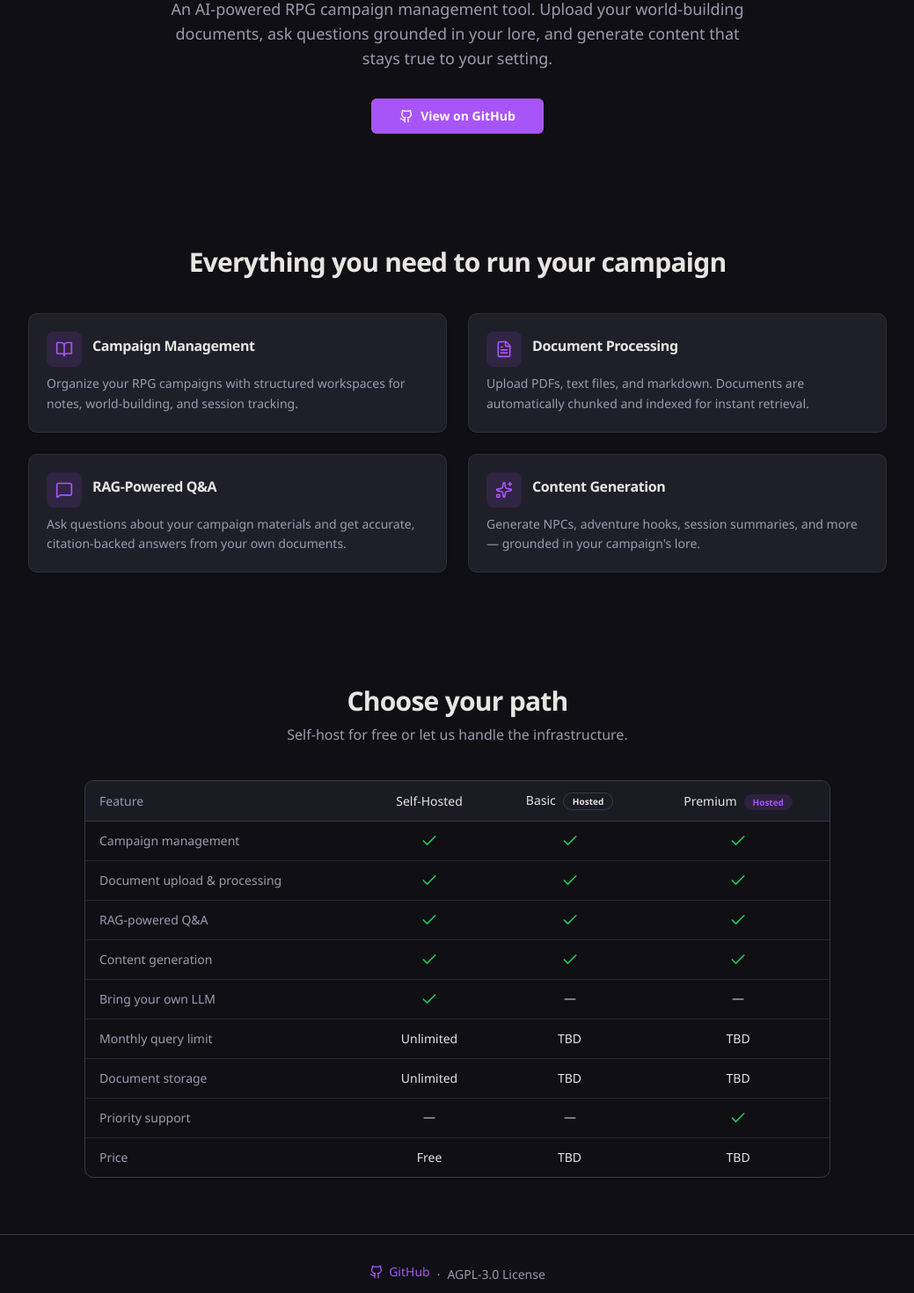
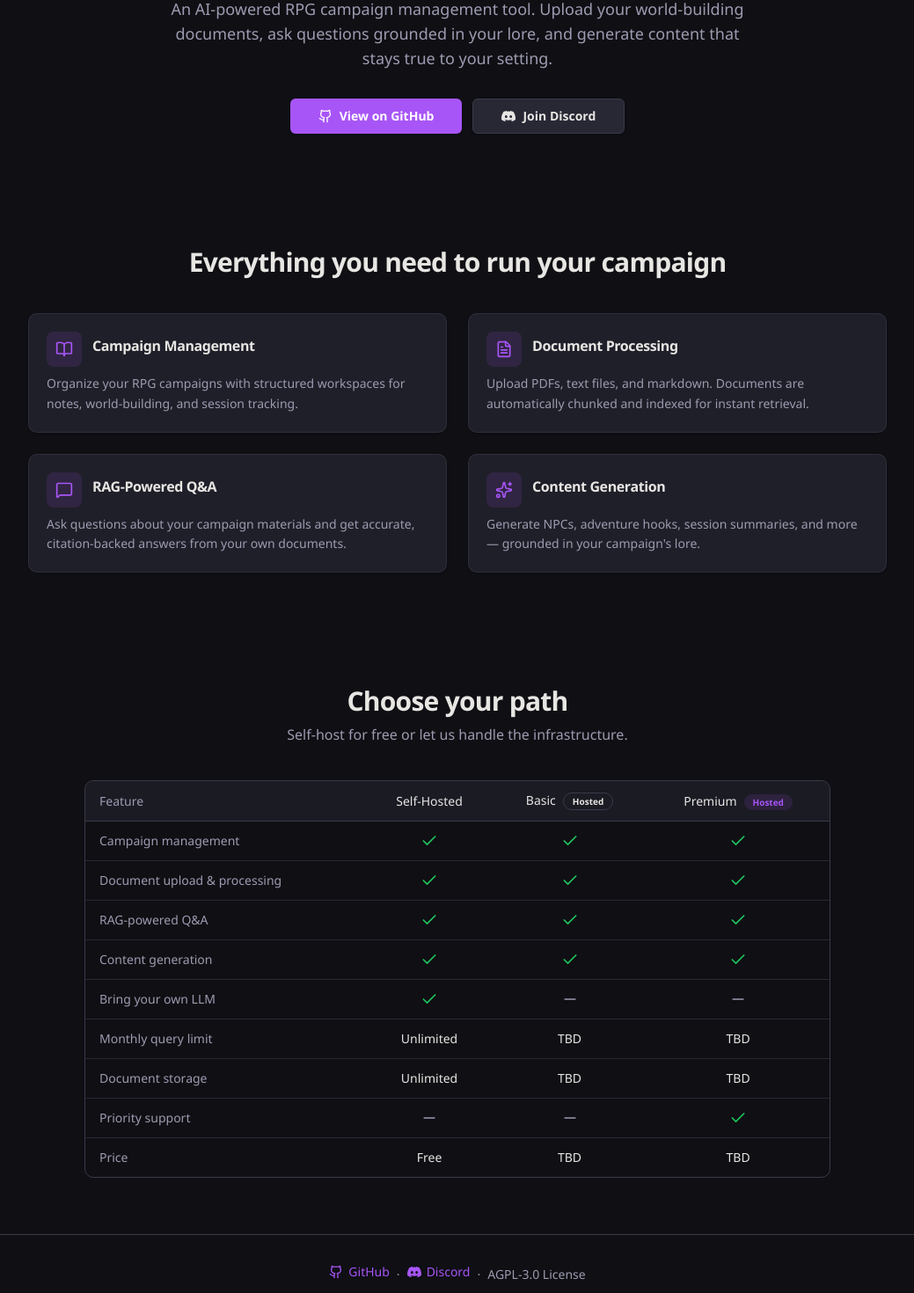
Before and after one commit to juggler434/gm_assistant, a React (Vite) app in the folder client/: page / in a window 1280 px wide. Shown: the part 220-1690 px from the top of the page at 88% size, without its empty margins (120-1159 px from the left). Built offline with nearby package versions, Linux system fonts and the light colour scheme; no server answers.

Commit message:
feat: add Discord invite link to landing page

```diff
--- a/client/src/pages/landing.tsx
+++ b/client/src/pages/landing.tsx
@@ -77,6 +77,14 @@
             <a href="https://github.com/juggler434/gm_assistant" target="_blank" rel="noopener noreferrer">
               <Github className="size-5" />
               View on GitHub
+            </a>
+          </Button>
+          <Button asChild size="lg" variant="outline">
+            <a href="https://discord.gg/bgkqExb5" target="_blank" rel="noopener noreferrer">
+              <svg className="size-5" viewBox="0 0 24 24" fill="currentColor">
+                <path d="M20.317 4.37a19.791 19.791 0 0 0-4.885-1.515.074.074 0 0 0-.079.037c-.21.375-.444.864-.608 1.25a18.27 18.27 0 0 0-5.487 0 12.64 12.64 0 0 0-.617-1.25.077.077 0 0 0-.079-.037A19.736 19.736 0 0 0 3.677 4.37a.07.07 0 0 0-.032.027C.533 9.046-.32 13.58.099 18.057a.082.082 0 0 0 .031.057 19.9 19.9 0 0 0 5.993 3.03.078.078 0 0 0 .084-.028 14.09 14.09 0 0 0 1.226-1.994.076.076 0 0 0-.041-.106 13.107 13.107 0 0 1-1.872-.892.077.077 0 0 1-.008-.128 10.2 10.2 0 0 0 .372-.292.074.074 0 0 1 .077-.01c3.928 1.793 8.18 1.793 12.062 0a.074.074 0 0 1 .078.01c.12.098.246.198.373.292a.077.077 0 0 1-.006.127 12.299 12.299 0 0 1-1.873.892.077.077 0 0 0-.041.107c.36.698.772 1.362 1.225 1.993a.076.076 0 0 0 .084.028 19.839 19.839 0 0 0 6.002-3.03.077.077 0 0 0 .032-.054c.5-5.177-.838-9.674-3.549-13.66a.061.061 0 0 0-.031-.03zM8.02 15.33c-1.183 0-2.157-1.085-2.157-2.419 0-1.333.956-2.419 2.157-2.419 1.21 0 2.176 1.095 2.157 2.42 0 1.333-.956 2.418-2.157 2.418zm7.975 0c-1.183 0-2.157-1.085-2.157-2.419 0-1.333.955-2.419 2.157-2.419 1.21 0 2.176 1.095 2.157 2.42 0 1.333-.946 2.418-2.157 2.418z" />
+              </svg>
+              Join Discord
             </a>
           </Button>
         </div>
@@ -169,6 +177,18 @@
           GitHub
         </a>
         <span className="mx-2">&middot;</span>
+        <a
+          href="https://discord.gg/bgkqExb5"
+          target="_blank"
+          rel="noopener noreferrer"
+          className="inline-flex items-center gap-1.5 text-primary hover:underline"
+        >
+          <svg className="size-4" viewBox="0 0 24 24" fill="currentColor">
+            <path d="M20.317 4.37a19.791 19.791 0 0 0-4.885-1.515.074.074 0 0 0-.079.037c-.21.375-.444.864-.608 1.25a18.27 18.27 0 0 0-5.487 0 12.64 12.64 0 0 0-.617-1.25.077.077 0 0 0-.079-.037A19.736 19.736 0 0 0 3.677 4.37a.07.07 0 0 0-.032.027C.533 9.046-.32 13.58.099 18.057a.082.082 0 0 0 .031.057 19.9 19.9 0 0 0 5.993 3.03.078.078 0 0 0 .084-.028 14.09 14.09 0 0 0 1.226-1.994.076.076 0 0 0-.041-.106 13.107 13.107 0 0 1-1.872-.892.077.077 0 0 1-.008-.128 10.2 10.2 0 0 0 .372-.292.074.074 0 0 1 .077-.01c3.928 1.793 8.18 1.793 12.062 0a.074.074 0 0 1 .078.01c.12.098.246.198.373.292a.077.077 0 0 1-.006.127 12.299 12.299 0 0 1-1.873.892.077.077 0 0 0-.041.107c.36.698.772 1.362 1.225 1.993a.076.076 0 0 0 .084.028 19.839 19.839 0 0 0 6.002-3.03.077.077 0 0 0 .032-.054c.5-5.177-.838-9.674-3.549-13.66a.061.061 0 0 0-.031-.03zM8.02 15.33c-1.183 0-2.157-1.085-2.157-2.419 0-1.333.956-2.419 2.157-2.419 1.21 0 2.176 1.095 2.157 2.42 0 1.333-.956 2.418-2.157 2.418zm7.975 0c-1.183 0-2.157-1.085-2.157-2.419 0-1.333.955-2.419 2.157-2.419 1.21 0 2.176 1.095 2.157 2.42 0 1.333-.946 2.418-2.157 2.418z" />
+          </svg>
+          Discord
+        </a>
+        <span className="mx-2">&middot;</span>
         <span>AGPL-3.0 License</span>
       </footer>
     </div>
```
